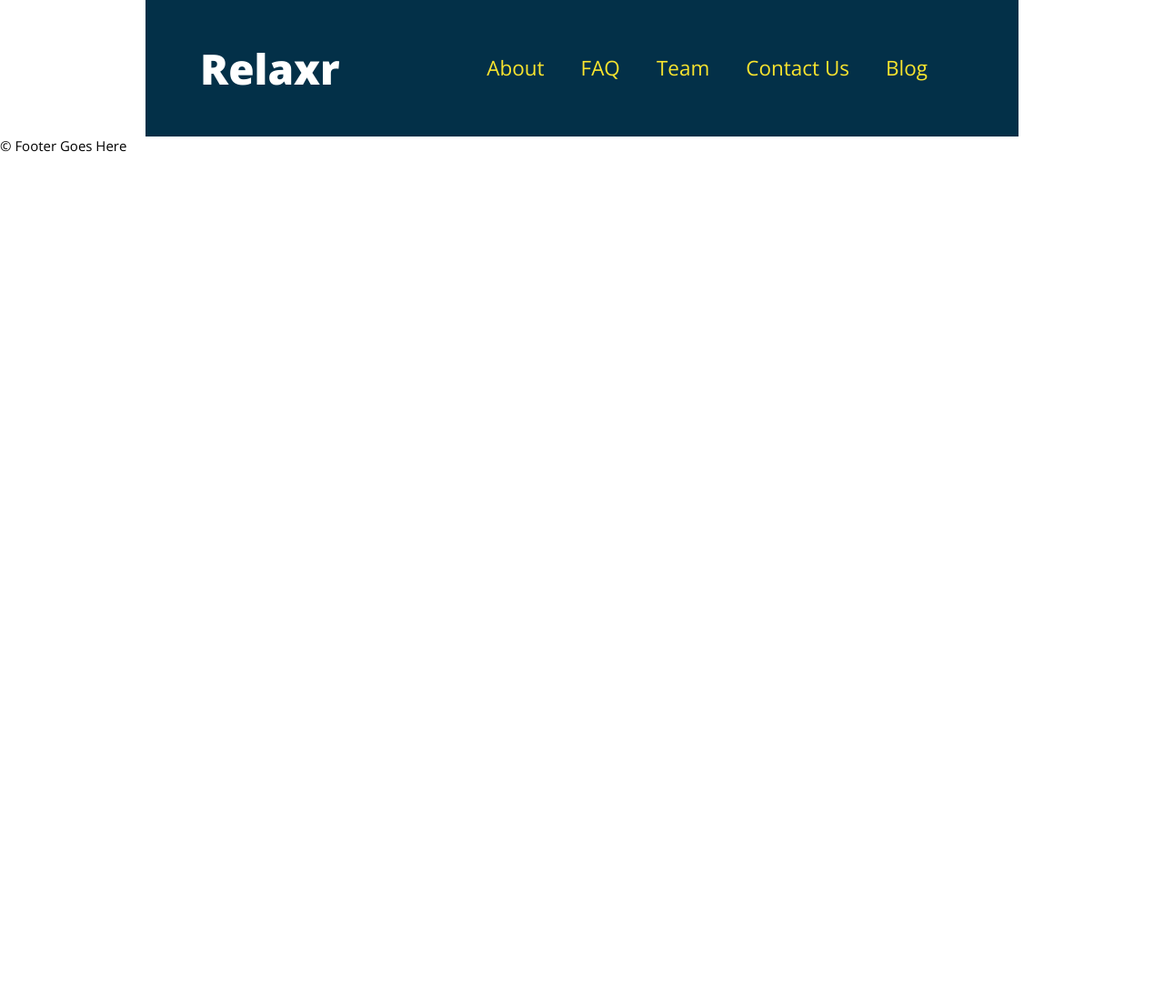
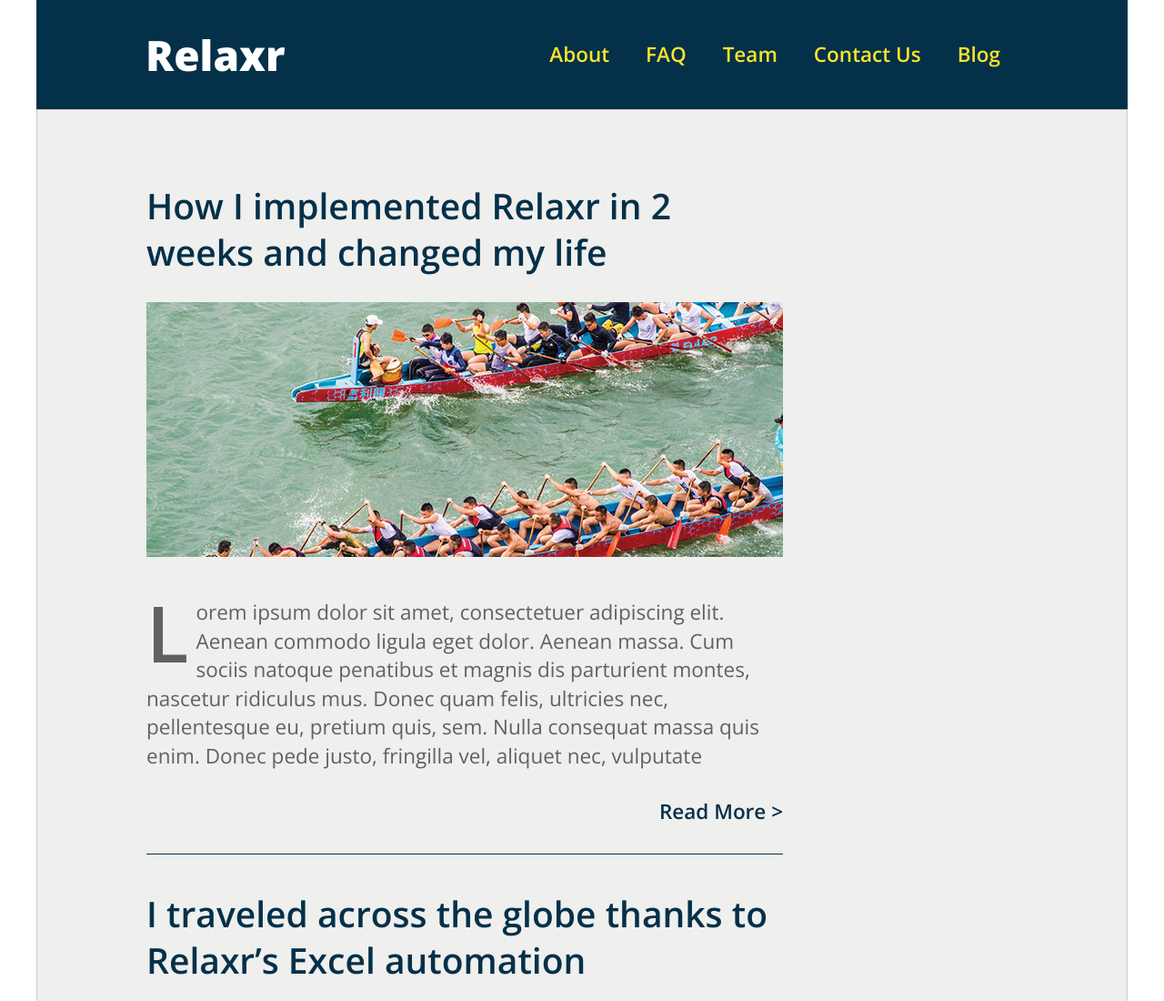
Before and after one commit to menaka1510/FEWD_Week3, a plain HTML site: page 1.Relaxr/starter_code/index.html in a window 1280 px wide. Shown: the top 1100 px of the page at 91% size. Before the commit the page ends 800 px from the top, so only its background shows below. Drawn offline with nearby package versions, Linux system fonts and the light colour scheme.

Commit message:
week3-WIP2

```diff
--- a/1.Relaxr/starter_code/css/style.css
+++ b/1.Relaxr/starter_code/css/style.css
@@ -62,41 +62,122 @@ body {
 
 /* Center the container */
 .container {
-  width: 960px;
+  width: 1200px;
+  height: 1700px;
+  border: 1px solid #cccccc;
   margin: auto;
+  background-color: #efefee;
 }
 
 /* Navigation bar */
 header {
-  background-color: #033048;
-  height: 150px;
+  background-color: #043049;
+  height: 120px;
+  width: 1200px;
+  margin: auto;
   display: flex;
   flex-direction: row;
   justify-content: space-between;
   align-items: center;
-  padding: 0 60px;
+  padding-left: 120px;
+  padding-right: 100px;
 }
 
-.container a {
+.navigation a {
   color: #f9e42e;
-  padding-right: 40px;
+  font-weight: 600;
   text-decoration: none;
   font-size: 1.5em;
 }
 
-.container ul {
+.navigation a:hover {
+  color: #FFFFFF;
+  font-weight: 600;
+  text-decoration: none;
+  font-size: 1.5em;
+}
+.navigation ul {
   display: flex;
   justify-content: flex-end;
   flex-direction: row;
 }
 
-.container h1 {
+.navigation li{
+  padding-right: 40px;
+}
+
+.navigation h1 {
   font-weight: 800;
   font-size: 46px;
   color: #FFFFFF;
   display: flex;
   justify-content: flex-start;
   flex-direction: row;
+}
+
+/*Left Column*/
+.blogposts {
+  width: 700px;
+  margin-left: 120px;
+  margin-top: 80px;
+}
+
+.blogposts article{
+  border-bottom: 1px solid #043049;
+  margin-bottom: 40px;
+}
+
+.blogposts h2 {
+  font-size: 2.6em;
+  font-weight: 600;
+  line-height: 1.3;
+  color: #043049;
+  padding-bottom: 30px;
+
+}
+
+.blogposts img {
+  padding-bottom: 40px;
+  width: 700px;
+  height: auto;
+}
+
+.blogposts p {
+  color: #616161;
+  font-size: 1.5em;
+  padding-bottom: 30px;
+}
+
+.dropcapletter {
+  float: left;
+  color: #616161;
+  font-size: 3.8em;
+  font-weight: 600;
+  line-height: 60px;
+  padding:8px 8px 5px 0;
+}
+
+.blogposts a {
+  color: #043049;
+  font-size: 1.5em;
+  font-weight: 600;
+  text-decoration: none;
+  display: flex;
+  justify-content: flex-end;
+  padding-bottom: 30px;
+}
+
+/*Right Column*/
+aside {
+  width: 240px;
+  display: flex;
+  justify-content: flex-end;
+}
+
+.categories h2 {
+  font-size: 1.5em;
+  color: #043049;
+  font-weight: 800;
 }
 
 footer {
--- a/1.Relaxr/starter_code/index.html
+++ b/1.Relaxr/starter_code/index.html
@@ -14,7 +14,7 @@
 
 	</head>
 	<body>
-			<header class="container">
+			<header class="navigation">
 				<h1>Relaxr</h1>
 				<ul>
 					<li><a href="#" target="_blank"> About </a> </li>
@@ -25,6 +25,39 @@
 				</ul>
 			</header>
 
+			<div class="container">
+				<section class="blogposts">
+					<article>
+						<h2>How I implemented Relaxr in 2 weeks and changed my life</h2>
+						<img src="images\blog_photo1.jpg">
+						<p><span class="dropcapletter">L</span>orem ipsum dolor sit amet, consectetuer adipiscing elit. Aenean commodo ligula eget dolor. Aenean massa. Cum sociis natoque penatibus et magnis dis parturient montes, nascetur ridiculus mus. Donec quam felis, ultricies nec, pellentesque eu, pretium quis, sem. Nulla consequat massa quis enim. Donec pede justo, fringilla vel, aliquet nec, vulputate</p>
+						<a href="#" target="_blank"> Read More ></a>
+					</article>
+
+					<article>
+						<h2>I traveled across the globe thanks to Relaxr’s Excel automation</h2>
+						<img src="images\blog_photo2.jpg">
+						<p><span class="dropcapletter">L</span>orem ipsum dolor sit amet, consectetuer adipiscing elit. Aenean commodo ligula eget dolor. Aenean massa. Cum sociis natoque penatibus et magnis dis parturient montes, nascetur ridiculus mus. Donec quam felis, ultricies nec, pellentesque eu, pretium quis, sem. Nulla consequat massa quis enim. Donec pede justo, fringilla vel, aliquet nec, vulputate</p>
+						<a href="#" target="_blank"> Read More ></a>
+					</article>
+				</section>
+
+				<aside>
+					<div class="categories">
+						<h2>Categories</h2>
+						<ul>
+							<li>Success Stories</li>
+							<li>Stats</li>
+							<li>How To's</li>
+							<li>Best of</li>
+							<li>Business tips </li>
+						</ul>
+					</div>
+
+				</aside>
+
+			</div>
+
 			<footer>
 				&copy; Footer Goes Here
 			</footer>
```
